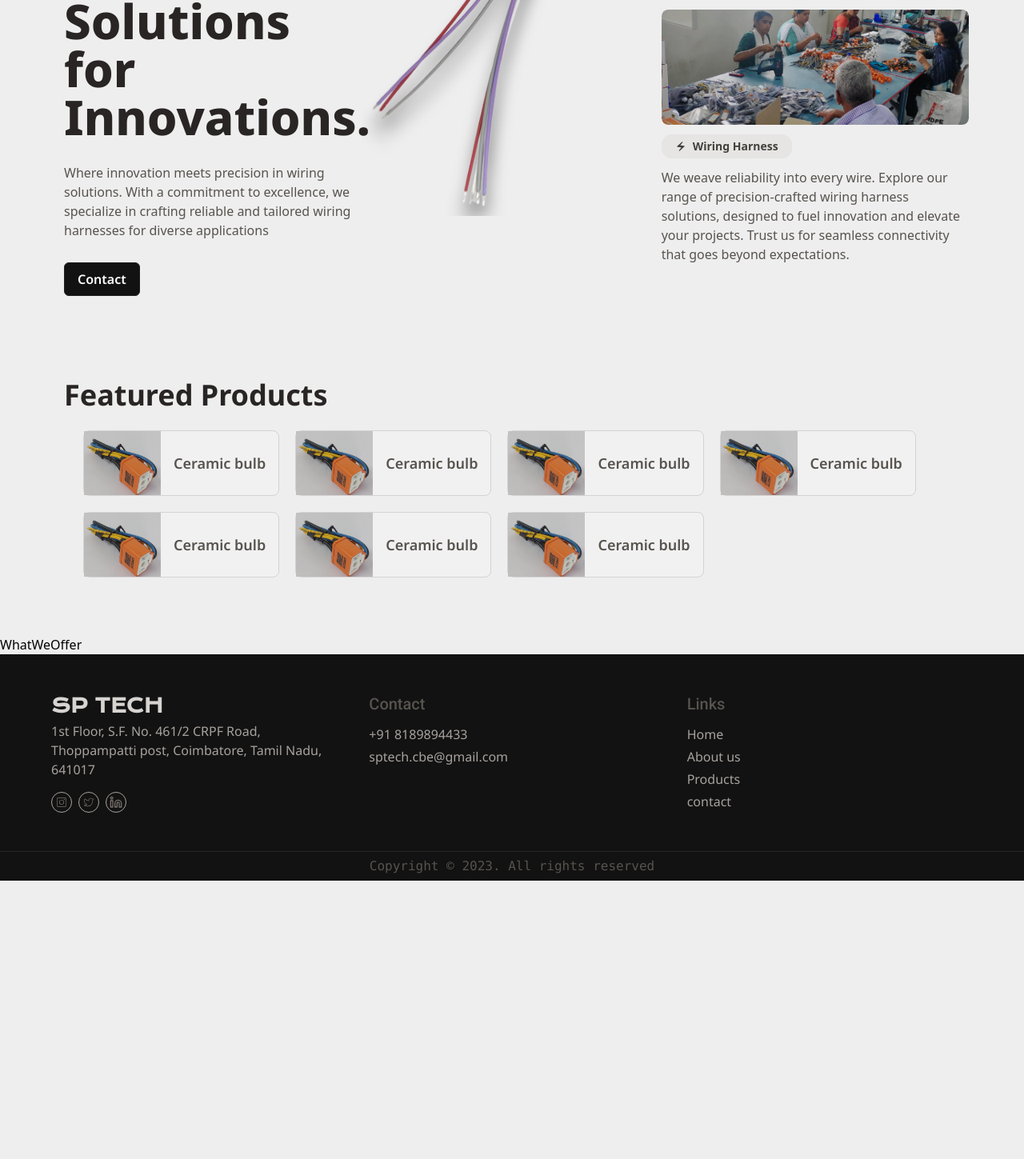
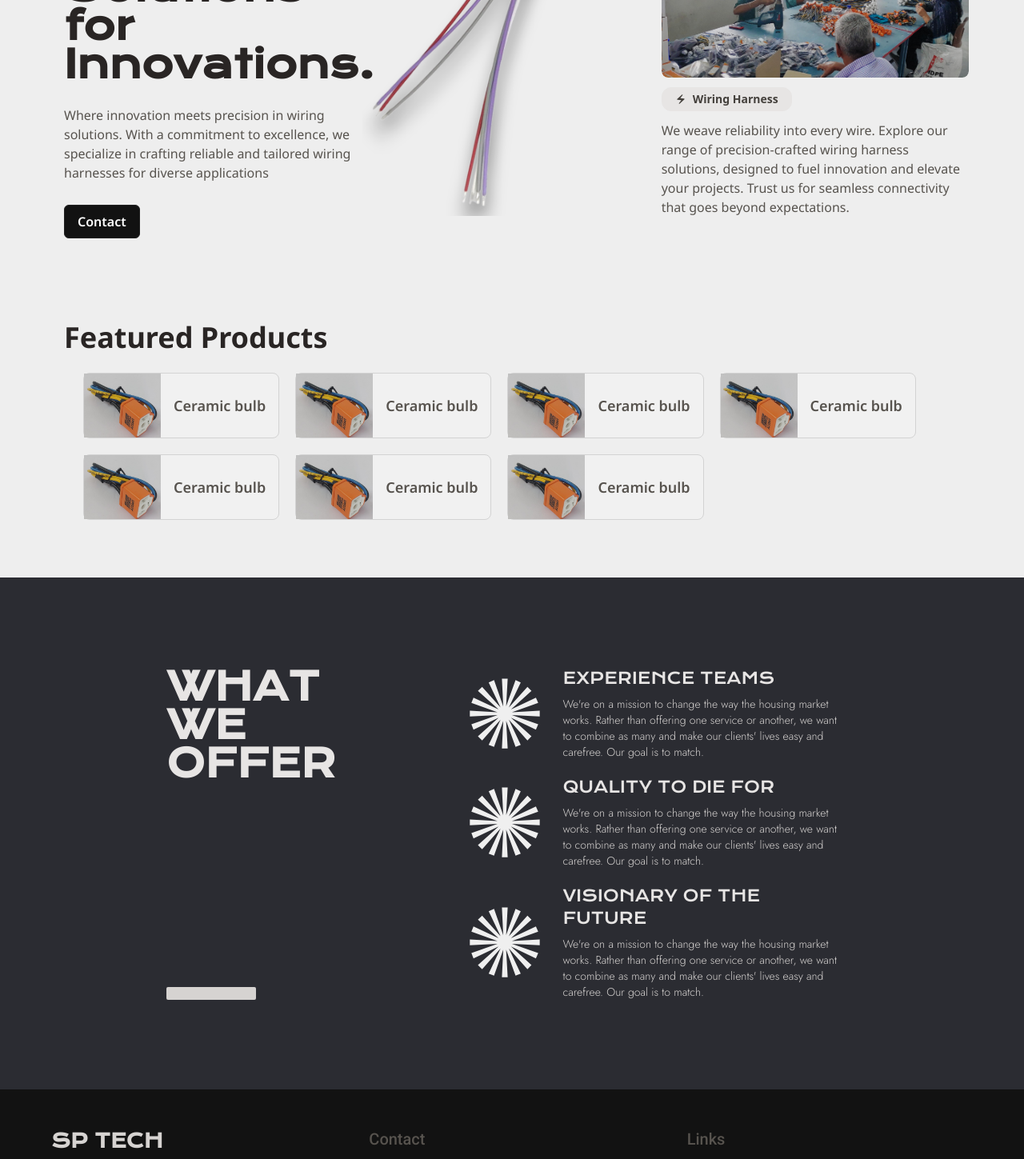
Before and after one commit to Nithishpandian/sp-tech-frontend, a React (Vite) app: page / in a window 1280 px wide. Shown: the part 380-1829 px from the top of the page at 80% size. Before the commit the page ends 1481 px from the top, so only its background shows below. Built offline with nearby package versions, Linux system fonts and the light colour scheme.

Commit message:
design change and fix

```diff
--- /dev/null
+++ b/src/components/Home/DecorationHome.jsx
@@ -0,0 +1,20 @@
+import React from "react";
+import decorationWhiteImg from "../../assets/icons/decoration-white.svg";
+
+const DecorationHome = ({ title, content }) => {
+  return (
+    <div className=" flex items-center gap-7">
+      <img src={decorationWhiteImg} alt="" />
+      <div className=" flex flex-col gap-2">
+        <h2 className=" text-stone-200 text-xl font-krona-one font-medium">
+          {title}
+        </h2>
+        <p className="text-stone-300 font-jost text-sm font-light">
+          {content}
+        </p>
+      </div>
+    </div>
+  );
+};
+
+export default DecorationHome;
--- a/src/components/Home/HeroSection.jsx
+++ b/src/components/Home/HeroSection.jsx
@@ -22,7 +22,7 @@ const HeroSection = () => {
           variants={animationVariantHeroHeading}
           initial="initial"
           animate="animate"
-          className=" text-stone-800 font-extrabold text-6xl font-noto-sans"
+          className=" text-stone-800 font-extrabold text-5xl font-krona-one"
         >
           Precision Wiring Harness Solutions for Innovations.
         </motion.h1>
@@ -30,7 +30,7 @@ const HeroSection = () => {
           variants={animationVariantHeroPara}
           initial="initial"
           animate="animate"
-          className=" text-stone-600"
+          className=" text-stone-600 font-noto-sans "
         >
           Where innovation meets precision in wiring solutions. With a
           commitment to excellence, we specialize in crafting reliable and
@@ -67,7 +67,7 @@ const HeroSection = () => {
             animate="animate"
             className=" flex justify-start gap-2"
           >
-            <button className=" z-10 relative bg-gray-100 text-stone-700 font-medium rounded-md text-sm p-4 border border-gray-400 hover:shadow-lg duration-300 cursor-pointer">
+            <button className=" z-10 relative bg-gray-100 text-stone-700 font-medium font-jost rounded-md text-sm p-4 border border-gray-400 hover:shadow-lg duration-300 cursor-pointer">
               Discover the art of seamless connectivity at SP Tech. We
               specialize in precision-engineered wiring harness solutions, where
               quality meets innovation. Elevate your projects with our
@@ -103,7 +103,7 @@ const HeroSection = () => {
             variants={animationVariantHeroTagPara}
             initial="initial"
             animate="animate"
-            className=" text-stone-600"
+            className=" text-stone-600 font-noto-sans"
           >
             We weave reliability into every wire. Explore our range of
             precision-crafted wiring harness solutions, designed to fuel
--- a/src/components/Home/WhatWeOffer.jsx
+++ b/src/components/Home/WhatWeOffer.jsx
@@ -1,9 +1,42 @@
-import React from 'react'
+import React from "react";
+import DecorationHome from "./DecorationHome";
 
 const WhatWeOffer = () => {
   return (
-    <div>WhatWeOffer</div>
-  )
-}
+    <div className=" grid grid-cols-5 gap-24 justify-between bg-[#2B2C32] py-28 pl-52 pr-56">
+      <div className=" col-span-2 grid grid-rows-2">
+        <h1 className=" text-stone-200 text-5xl font-krona-one font-semibold">
+          WHAT WE OFFER
+        </h1>
+        <div className=" flex justify-start items-end">
+          <div className=" h-fit py-2 px-14 bg-stone-300 rounded-sm"></div>
+        </div>
+      </div>
+      <div className=" col-span-3 flex flex-col gap-5">
+        <DecorationHome
+          title={"EXPERIENCE TEAMS"}
+          content={`We're on a mission to change the way the housing market works.
+            Rather than offering one service or another, we want to combine as
+            many and make our clients' lives easy and carefree. Our goal is to
+            match.`}
+        />
+        <DecorationHome
+          title={"QUALITY TO DIE FOR"}
+          content={`We're on a mission to change the way the housing market works.
+            Rather than offering one service or another, we want to combine as
+            many and make our clients' lives easy and carefree. Our goal is to
+            match.`}
+        />
+        <DecorationHome
+          title={"VISIONARY OF THE FUTURE"}
+          content={`We're on a mission to change the way the housing market works.
+            Rather than offering one service or another, we want to combine as
+            many and make our clients' lives easy and carefree. Our goal is to
+            match.`}
+        />
+      </div>
+    </div>
+  );
+};
 
-export default WhatWeOffer
+export default WhatWeOffer;
--- a/src/components/about-us/AboutUsInfo.jsx
+++ b/src/components/about-us/AboutUsInfo.jsx
@@ -1,7 +1,7 @@
 import React from "react";
 import aboutImg from "../../assets/images/about-us.avif";
 import decorationImg from "../../assets/icons/decoration.svg";
-import decorationWhiteImg from "../../assets/icons/decoration-white.svg";
+import DecorationAboutUs from "./DecorationAboutUs";
 
 const AboutUsInfo = () => {
   return (
@@ -54,31 +54,25 @@ const AboutUsInfo = () => {
           <h1 className=" text-stone-200 text-5xl font-krona-one font-bold">
             OUR MISSION
           </h1>
-          <div className=" flex items-center gap-5">
-            <img src={decorationWhiteImg} alt="" />
-            <p className="text-stone-300 font-noto-sans text-sm font-light">
-              We're on a mission to change the way the housing market works.
-              Rather than offering one service or another, we want to combine as
-              many and make our clients' lives easy and carefree. Our goal is to
-              match our clients with the perfect properties that fit their
-              tastes, needs, and budgets.
-            </p>
-          </div>
+          <DecorationAboutUs
+            content={`We're on a mission to change the way the housing market works. Rather
+            than offering one service or another, we want to combine as many and
+            make our clients' lives easy and carefree. Our goal is to match our
+            clients with the perfect properties that fit their tastes, needs, and
+            budgets.`}
+          />
         </div>
         <div className=" flex flex-col gap-12">
           <h1 className=" text-stone-200 text-5xl font-krona-one font-bold">
             OUR VISION
           </h1>
-          <div className=" flex items-center gap-5">
-            <img src={decorationWhiteImg} alt="" />
-            <p className="text-stone-300 font-noto-sans text-sm font-light">
-              We're on a mission to change the way the housing market works.
-              Rather than offering one service or another, we want to combine as
-              many and make our clients' lives easy and carefree. Our goal is to
-              match our clients with the perfect properties that fit their
-              tastes, needs, and budgets.
-            </p>
-          </div>
+          <DecorationAboutUs
+            content={`We're on a mission to change the way the housing market works. Rather
+            than offering one service or another, we want to combine as many and
+            make our clients' lives easy and carefree. Our goal is to match our
+            clients with the perfect properties that fit their tastes, needs, and
+            budgets.`}
+          />
         </div>
       </div>
     </div>
--- /dev/null
+++ b/src/components/about-us/DecorationAboutUs.jsx
@@ -0,0 +1,15 @@
+import React from "react";
+import decorationWhiteImg from "../../assets/icons/decoration-white.svg";
+
+const DecorationAboutUs = ({ content }) => {
+  return (
+    <div className=" flex items-center gap-5">
+      <img src={decorationWhiteImg} alt="" />
+      <p className="text-stone-300 font-jost text-sm font-light">
+        {content}
+      </p>
+    </div>
+  );
+};
+
+export default DecorationAboutUs;
--- a/src/components/common/Header.jsx
+++ b/src/components/common/Header.jsx
@@ -17,8 +17,8 @@ const Header = () => {
       <div className=" flex items-center justify-center gap-8 text-stone-600 font-dm-sans text-lg">
         <a className=" hover:text-stone-400 duration-300" href="/">Home</a>
         <a className=" hover:text-stone-400 duration-300" href="/about-us">About us</a>
-        <a className=" hover:text-stone-400 duration-300" href="#">Products</a>
-        <a className=" hover:text-stone-400 duration-300" href="#">Contact</a>
+        <a className=" hover:text-stone-400 duration-300" href="/products">Products</a>
+        <a className=" hover:text-stone-400 duration-300" href="contact">Contact</a>
       </div>
     </motion.div>
   );
--- a/src/index.css
+++ b/src/index.css
@@ -1,5 +1,5 @@
 /* Fonts */
-@import url('https://fonts.googleapis.com/css2?family=DM+Sans:opsz@9..40&family=Krona+One&family=Noto+Sans:wght@400;500;600;700;800&family=Roboto:wght@400;500;700;900&display=swap');
+@import url('https://fonts.googleapis.com/css2?family=DM+Sans:opsz@9..40&family=Jost:ital,wght@0,300;0,400;0,500;1,200&family=Krona+One&family=Noto+Sans:wght@400;500;600;700;800&family=Roboto:wght@400;500;700;900&display=swap');
 
 /* Tailwind CSS */
 @tailwind base;
--- a/tailwind.config.js
+++ b/tailwind.config.js
@@ -8,6 +8,7 @@ export default {
     extend: {
       fontFamily:{
         "krona-one": ["Krona One", "sans-serif"],
+        "jost": ["Jost", "sans-serif"],
         "roboto": ["Roboto", "sans-serif"],
         "noto-sans": ["Noto Sans", "sans-serif"],
         "dm-sans": ["DM Sans", "sans-serif"],
```
